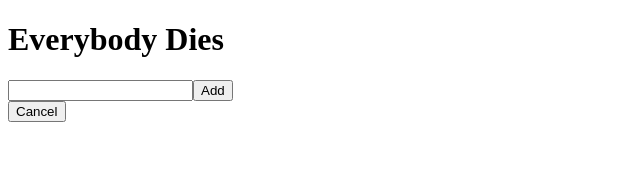
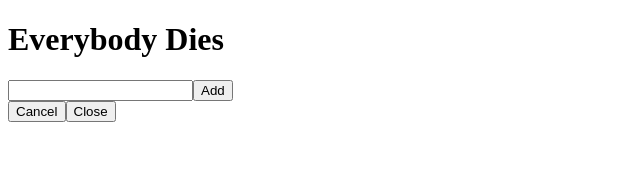
Before and after one commit to DugTrio91/everybody-dies, a Vue app: page / in a window 1280 px wide. Shown: the top 191 px of the page, without its empty margins (0-640 px from the left). Built offline with nearby package versions, Linux system fonts and the light colour scheme.

Commit message:
allow player component to be closed

```diff
--- a/src/components/players/Players.vue
+++ b/src/components/players/Players.vue
@@ -12,6 +12,7 @@
     <button @click="toggleNewPlayerInput">
       {{ newPlayerInputVisible ? 'Cancel' : 'New Player' }}
     </button>
+    <button @click="closePlayers">Close</button>
   </div>
 </template>
 
@@ -52,6 +53,9 @@
         this.toggleNewPlayerInput()
         this.newPlayerName = '';
       },
+      closePlayers() {
+        this.$emit('players-closed');
+      }
     },
     components: {
       Player,
```
